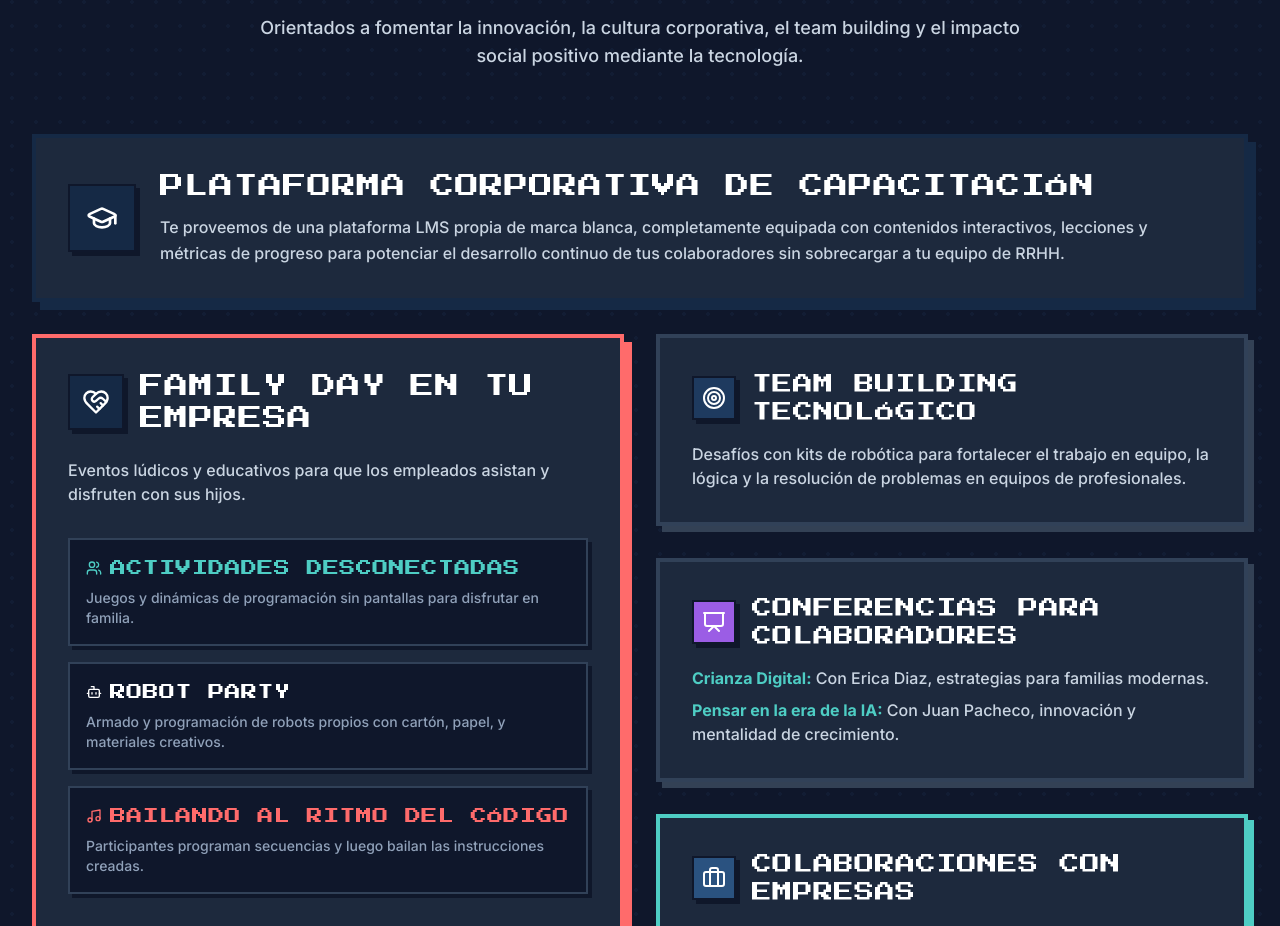
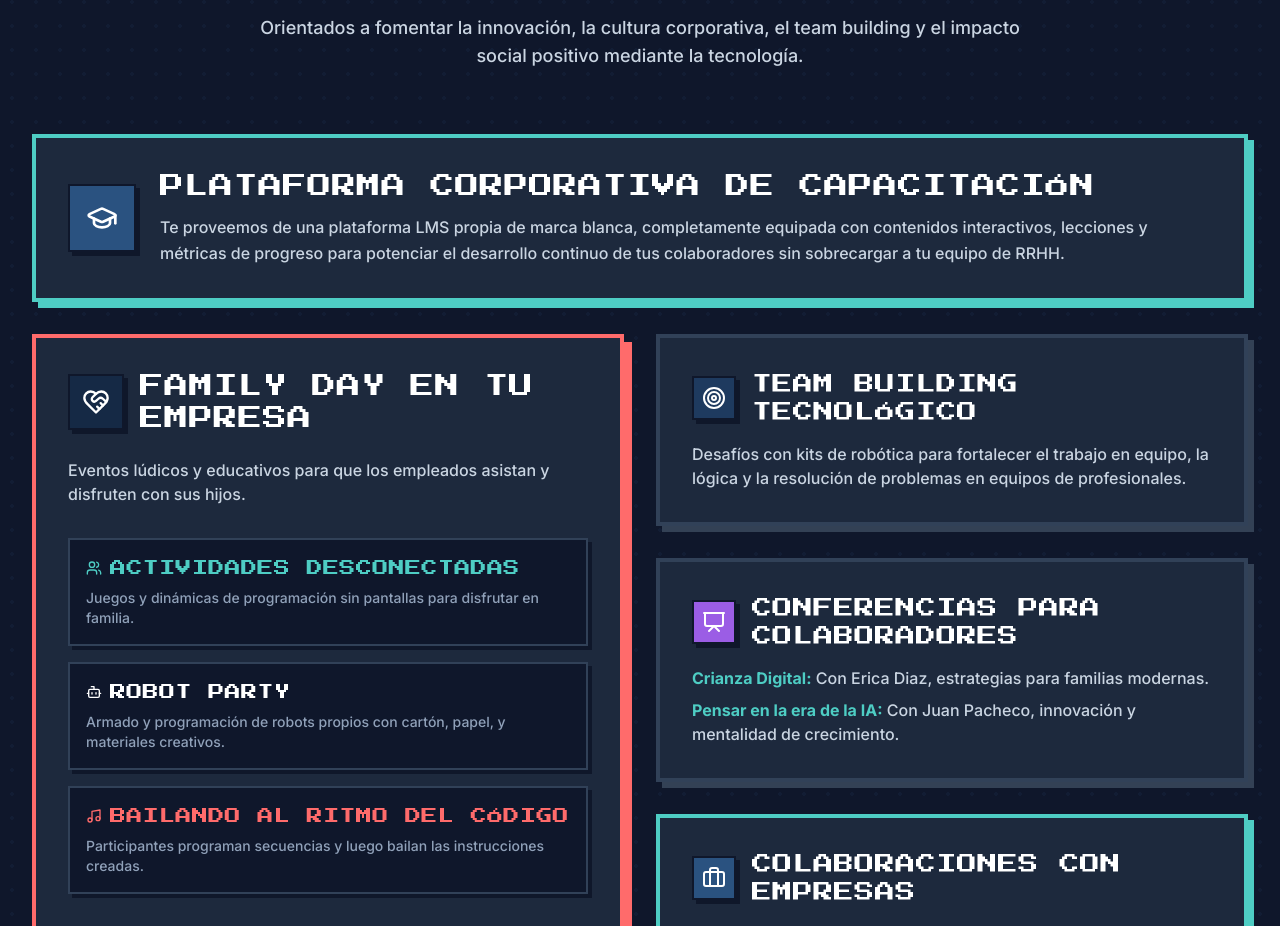
Before and after one commit to juanpachecovibecoding/web-de-playcode-oficial, a React (Vite) app: page / in a window 1280 px wide. Shown: the part 5320-6246 px from the top of the page. Built offline with nearby package versions, Linux system fonts and the light colour scheme; no server answers; the database is empty.

Commit message:
style: match Plataforma Corporativa de Capacitación card border, shadow, and icon styles with Colaboraciones con Empresas

```diff
--- a/src/components/Corporate.tsx
+++ b/src/components/Corporate.tsx
@@ -17,9 +17,9 @@ export const Corporate: React.FC = () => {
         </div>
 
         {/* Top Priority Horizontal Card: Plataforma Corporativa de Capacitación */}
-        <div className="bg-slate-800 border-4 border-[#152945] p-8 shadow-[8px_8px_0_0_#152945] hover:-translate-y-1 hover:shadow-[12px_12px_0_0_#152945] transition-all mb-8">
+        <div className="bg-slate-800 border-4 border-[#4ecdc4] p-8 shadow-[6px_6px_0_0_#4ecdc4] hover:-translate-y-1 hover:shadow-[10px_10px_0_0_#4ecdc4] transition-all mb-8">
           <div className="flex flex-col md:flex-row md:items-center gap-6">
-            <div className="p-4 bg-[#152945] text-white border-2 border-slate-900 shadow-[4px_4px_0_0_#0f172a] shrink-0 self-start md:self-center">
+            <div className="p-4 bg-[#2a5280] text-white border-2 border-slate-900 shadow-[4px_4px_0_0_#0f172a] shrink-0 self-start md:self-center">
               <GraduationCap className="w-8 h-8" />
             </div>
             <div>
```
